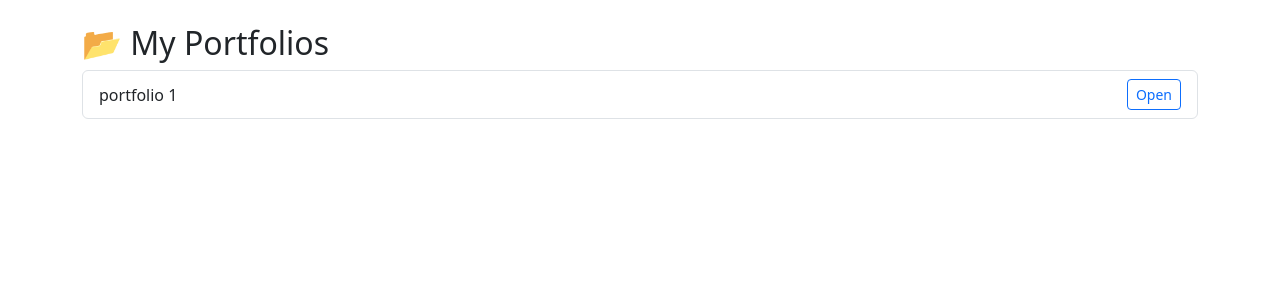
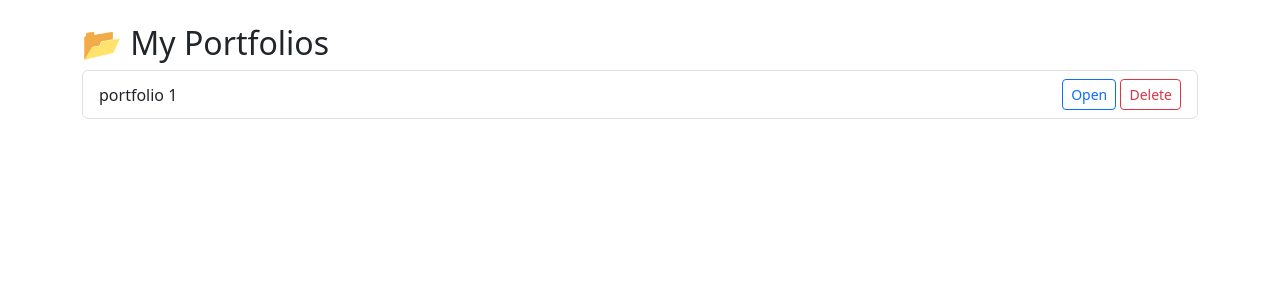
Before and after one commit to justinongdx/investibuddy_web, a Flask app: page /view-portfolios in a window 1280 px wide. Shown: the part 76-376 px from the top of the page. Run offline with Flask 3, Linux system fonts and the light colour scheme; the visitor is signed in with stand-in values (Sample User, id 1); data comes from the database, SQL or seed files in the repository; both versions use the stored data as it was after the commit.

Commit message:
Added delete portfolio feature

```diff
--- a/app.py
+++ b/app.py
@@ -359,5 +359,21 @@ def portfolio_performance_data(portfolio_id):
     data = df['Total'].round(2).tolist()
     return {"labels": labels, "data": data}
 
+@app.route('/portfolio/<int:portfolio_id>/delete', methods=['POST'])
+def delete_portfolio(portfolio_id):
+    if 'user_id' not in session:
+        flash("⚠️ Please log in to delete a portfolio.")
+        return redirect(url_for('login'))
+
+    # Attempt to delete the portfolio
+    result = portfolio_manager.delete_portfolio(portfolio_id, session['user_id'])
+
+    if result:
+        flash("✅ Portfolio deleted successfully.")
+    else:
+        flash("❌ Failed to delete portfolio. It may not exist or doesn't belong to you.")
+
+    return redirect(url_for('view_portfolios'))
+
 if __name__ == '__main__':
     app.run(debug=True)
--- a/models/portfolio_manager.py
+++ b/models/portfolio_manager.py
@@ -184,6 +184,48 @@ class PortfolioManager:
             return Portfolio(*row[0])
         return None
 
+    def delete_portfolio(self, portfolio_id: int, user_id: int) -> bool:
+        # First check if the portfolio belongs to the user
+        rows = self.db_manager.execute_query(
+            "SELECT portfolio_id FROM portfolios WHERE portfolio_id = ? AND user_id = ?",
+            (portfolio_id, user_id)
+        )
+
+        if not rows:
+            return False
+
+        try:
+            # Get all symbols in the portfolio
+            symbols = self.db_manager.execute_query(
+                "SELECT symbol_id FROM symbols WHERE portfolio_id = ?",
+                (portfolio_id,)
+            )
+
+            # Delete all transactions for each symbol
+            for symbol in symbols:
+                symbol_id = symbol[0]
+                self.db_manager.execute_action(
+                    "DELETE FROM transactions WHERE symbol_id = ?",
+                    (symbol_id,)
+                )
+
+            # Delete all symbols in the portfolio
+            self.db_manager.execute_action(
+                "DELETE FROM symbols WHERE portfolio_id = ?",
+                (portfolio_id,)
+            )
+
+            # Finally, delete the portfolio itself
+            self.db_manager.execute_action(
+                "DELETE FROM portfolios WHERE portfolio_id = ?",
+                (portfolio_id,)
+            )
+
+            return True
+        except Exception as e:
+            print(f"Error deleting portfolio: {e}")
+            return False
+
 def calculate_portfolio_summary(symbols: list, manager=None):
     if manager is None:
         from models.portfolio_manager import PortfolioManager
--- a/templates/layout.html
+++ b/templates/layout.html
@@ -43,5 +43,9 @@
 
         {% block content %}{% endblock %}
     </div>
+
+    <!-- Add Bootstrap JS -->
+    <script src="https://cdn.jsdelivr.net/npm/bootstrap@5.3.0/dist/js/bootstrap.bundle.min.js"></script>
+    {% block scripts %}{% endblock %}
 </body>
 </html>
--- a/templates/view_portfolios.html
+++ b/templates/view_portfolios.html
@@ -10,11 +10,73 @@
         {% for p in portfolios %}
             <li class="list-group-item d-flex justify-content-between align-items-center">
                 {{ p.name }}
-             <a href="{{ url_for('portfolio_detail', portfolio_id=p.portfolio_id) }}" class="btn btn-sm btn-outline-primary">Open</a>
+                <div>
+                    <a href="{{ url_for('portfolio_detail', portfolio_id=p.portfolio_id) }}" class="btn btn-sm btn-outline-primary">Open</a>
+                    <button class="btn btn-sm btn-outline-danger" data-bs-toggle="modal" data-bs-target="#deleteModal{{ p.portfolio_id }}">Delete</button>
+
+                    <!-- Delete Confirmation Modal -->
+                    <div class="modal fade" id="deleteModal{{ p.portfolio_id }}" tabindex="-1" aria-labelledby="deleteModalLabel{{ p.portfolio_id }}" aria-hidden="true">
+                        <div class="modal-dialog">
+                            <div class="modal-content">
+                                <div class="modal-header bg-danger text-white">
+                                    <h5 class="modal-title" id="deleteModalLabel{{ p.portfolio_id }}">⚠️ Delete Portfolio</h5>
+                                    <button type="button" class="btn-close" data-bs-dismiss="modal" aria-label="Close"></button>
+                                </div>
+                                <div class="modal-body">
+                                    <div class="alert alert-warning">
+                                        <p><strong>Warning:</strong> You are about to delete the portfolio "{{ p.name }}".</p>
+                                        <p>This action will permanently delete:</p>
+                                        <ul>
+                                            <li>All stocks in this portfolio</li>
+                                            <li>All transaction history</li>
+                                            <li>All performance data</li>
+                                        </ul>
+                                        <br>
+                                        <p>This action cannot be undone.</p>
+                                    </div>
+                                    <form id="deleteForm{{ p.portfolio_id }}" action="{{ url_for('delete_portfolio', portfolio_id=p.portfolio_id) }}" method="POST">
+                                        <div class="form-check mb-3">
+                                            <input class="form-check-input confirm-delete-checkbox" type="checkbox" id="confirmDelete{{ p.portfolio_id }}" data-portfolio-id="{{ p.portfolio_id }}" required>
+                                            <label class="form-check-label" for="confirmDelete{{ p.portfolio_id }}">
+                                                I understand that this action will permanently delete all data associated with this portfolio.
+                                            </label>
+                                        </div>
+                                    </form>
+                                </div>
+                                <div class="modal-footer">
+                                    <button type="button" class="btn btn-secondary" data-bs-dismiss="modal">Cancel</button>
+                                    <button type="submit" class="btn btn-danger delete-portfolio-btn" form="deleteForm{{ p.portfolio_id }}" id="deleteBtn{{ p.portfolio_id }}" disabled>Delete Portfolio</button>
+                                </div>
+                            </div>
+                        </div>
+                    </div>
+                </div>
             </li>
         {% endfor %}
     </ul>
 {% else %}
-    <p class="text-muted">You don't have any portfolios yet. <a href="{{ url_for('create_portfolio') }}">Create one</a> to get started.</p>
+    <div class="alert alert-info">
+        <p class="mb-0">You don't have any portfolios yet. <a href="{{ url_for('create_portfolio') }}">Create one</a> to get started.</p>
+    </div>
 {% endif %}
 {% endblock %}
+
+{% block scripts %}
+<script src="https://cdn.jsdelivr.net/npm/bootstrap@5.3.0/dist/js/bootstrap.bundle.min.js"></script>
+<script>
+    // Enable/disable delete buttons based on checkbox state
+    document.addEventListener('DOMContentLoaded', function() {
+        const checkboxes = document.querySelectorAll('.confirm-delete-checkbox');
+
+        checkboxes.forEach(checkbox => {
+            checkbox.addEventListener('change', function() {
+                const portfolioId = this.getAttribute('data-portfolio-id');
+                const deleteBtn = document.getElementById('deleteBtn' + portfolioId);
+
+                // Enable/disable delete button based on checkbox state
+                deleteBtn.disabled = !this.checked;
+            });
+        });
+    });
+</script>
+{% endblock %}
```
Also changed, not shown: portfolio_manager.db.
